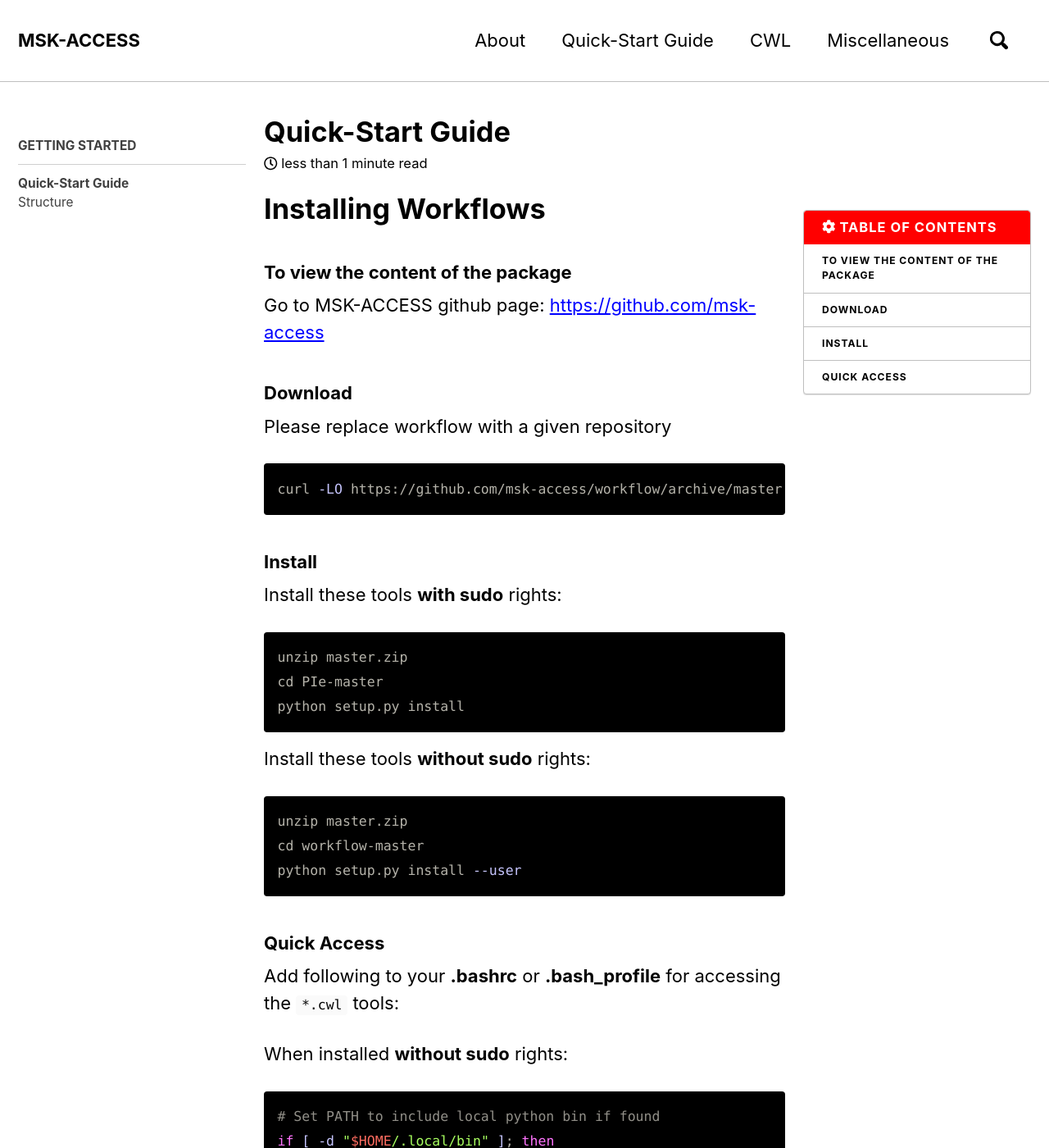
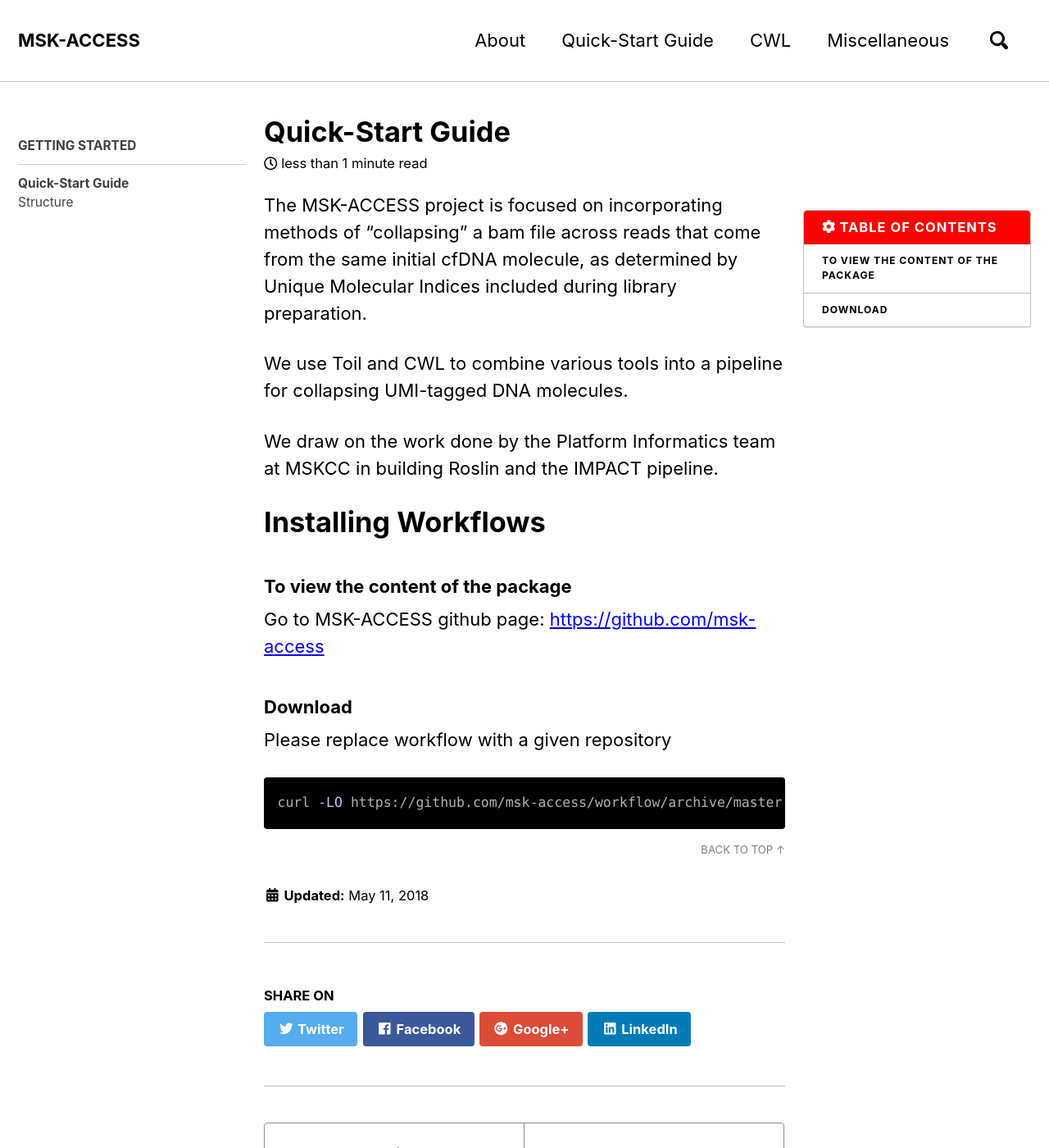
Before and after one commit to msk-access/msk-access.github.io, a Jekyll site: the page built from _docs/01-quick-start-guide.md, in a window 1280 px wide and 1400 px high. Shown: the whole window at 82% size. Built offline with Jekyll 4.4.1, drawn with Linux system fonts in a browser that asks for light colours; nearby versions of some CDN libraries; some of the changed text lies outside the part shown.

Commit message:
add contributors and desciption

````diff
--- a/_docs/01-quick-start-guide.md
+++ b/_docs/01-quick-start-guide.md
@@ -14,6 +14,14 @@ toc_icon: "cog"
 [^anaconda]: See [**Anaconda** page]({{ "/docs/anaconda/" | relative_url }}) for installing miniconda and using bioconda for bioinformatics tools.
 [^bioconda]: See [**Bioconda** page]({{ "/docs/bioconda/" | relative_url }}) for Using bioconda to install bioinformatics tools.
 
+
+The MSK-ACCESS project is focused on incorporating methods of "collapsing" a bam file across reads that come from the same initial cfDNA molecule, as determined by Unique Molecular Indices included during library preparation.
+
+We use Toil and CWL to combine various tools into a pipeline for collapsing UMI-tagged DNA molecules.
+
+We draw on the work done by the Platform Informatics team at MSKCC in building Roslin and the IMPACT pipeline.
+
+
 # Installing Workflows
 
 ### To view the content of the package
@@ -26,34 +34,3 @@ Please replace workflow with a given repository
 ```bash
 curl -LO https://github.com/msk-access/workflow/archive/master.zip
 ```
-
-### Install
-
-Install these tools **with sudo** rights:
-
-```bash
-unzip master.zip
-cd PIe-master
-python setup.py install
-```
-
-Install these tools **without sudo** rights:
-
-```bash
-unzip master.zip
-cd workflow-master
-python setup.py install --user
-```
-
-### Quick Access
-
-Add following to your **.bashrc** or **.bash_profile** for accessing the `*.cwl` tools:
-
-When installed **without sudo** rights:
-
-```bash
-# Set PATH to include local python bin if found
-if [ -d "$HOME/.local/bin" ]; then
-    PATH="$HOME/.local/bin:$PATH"
-fi
-```
````
Also changed, not shown: _about/index.md (+2 -2 lines).
